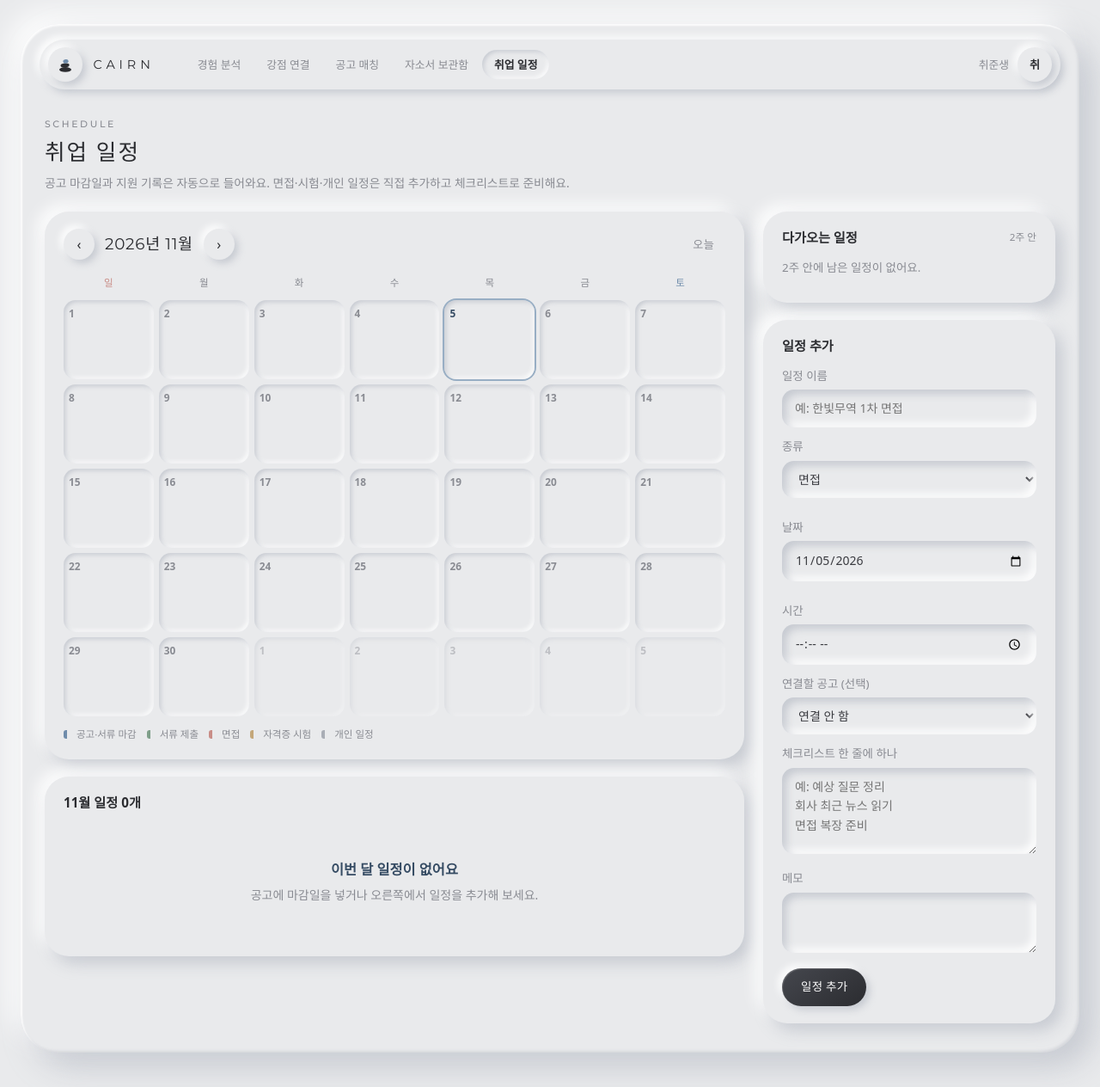
After one commit to maengminji6-create/jobprep-dashboard, a Flask app: page /schedule/ in a window 1280 px wide. The commit adds this page. Shown: the whole page at 86% size. Run offline with Flask 3, Linux system fonts and the light colour scheme; data comes from the database, SQL or seed files in the repository; data that the repository does not hold is empty; some web fonts are replaced.

Commit message:
취업 일정 탭: 공고·지원 기록 자동 반영 · 직접 일정 · 체크리스트
- app/schedule/: 월 달력 · 이번 달 일정 · 다가오는 일정(2주 + 놓친 마감)
- 공고 마감일, 지원 기록 마감일·제출일은 자동 반영(저장 안 함), 마감 임박 강조
- 면접·서류 제출·시험·개인 일정 직접 추가, 체크리스트(고쳐도 체크 유지), 완료 표시
- 공고에서 '준비 체크리스트 만들기' → 기본 할 일이 담긴 서류 제출 일정(자동 마감 대신 보임)
- 마이그레이션 053017c22be4(schedule_event), 데이터 분리 테스트 추가, CLAUDE.md 화면 목록 갱신

Co-Authored-By: Claude Opus 5.5 <noreply@anthropic.com>

```diff
--- a/app/__init__.py
+++ b/app/__init__.py
@@ -16,6 +16,7 @@ NAV_ITEMS = [
     ("strengths.index", "강점 연결", "✦", "strengths"),
     ("experiences.posting", "공고 매칭", "◎", "posting"),
     ("applications.index", "자소서 보관함", "▤", "applications"),
+    ("schedule.index", "취업 일정", "▦", "schedule"),
 ]
 
 
@@ -26,6 +27,8 @@ def _nav_key(endpoint: str) -> str:
         return "strengths"
     if endpoint.startswith("applications."):
         return "applications"
+    if endpoint.startswith("schedule."):
+        return "schedule"
     if endpoint.startswith("auth."):
         return ""  # 내 공간: 메뉴에 없음
     return "experiences"
@@ -52,9 +55,10 @@ def create_app(config_name: str | None = None) -> Flask:
     from .auth import bp as auth_bp
     from .experiences import bp as experiences_bp
     from .applications import bp as applications_bp
+    from .schedule import bp as schedule_bp
     from .strengths import bp as strengths_bp
 
-    for bp in (auth_bp, experiences_bp, strengths_bp, applications_bp):
+    for bp in (auth_bp, experiences_bp, strengths_bp, applications_bp, schedule_bp):
         app.register_blueprint(bp)
 
     @app.route("/")
--- a/app/models.py
+++ b/app/models.py
@@ -3,4 +3,5 @@ from .applications.models import ApplicationRecord, ApplicationVersion  # noqa:
 from .auth.models import User  # noqa: F401
 from .experiences.models import (Certificate, Experience, ExperienceComment, ExperienceUpload,  # noqa: F401
                                  PostingAnalysis, Snapshot, TopExclusion)
+from .schedule.models import ScheduleEvent  # noqa: F401
 from .strengths.models import StrengthProfile  # noqa: F401
--- /dev/null
+++ b/app/schedule/__init__.py
@@ -0,0 +1,5 @@
+from flask import Blueprint
+
+bp = Blueprint("schedule", __name__, url_prefix="/schedule")
+
+from . import routes  # noqa: E402,F401
--- /dev/null
+++ b/app/schedule/routes.py
@@ -0,0 +1,137 @@
+import json
+from datetime import date
+
+from flask import flash, redirect, render_template, request, url_for
+from flask_login import login_required
+
+from ..core.job_status import parse_date
+from ..core.scoping import create_owned, get_owned_or_404, owned
+from ..experiences.models import PostingAnalysis
+from ..extensions import db
+from . import bp
+from .models import DEFAULT_CHECKLIST, KINDS, ScheduleEvent
+from .services import collect_events, month_grid, month_range, read_checklist, upcoming
+
+
+def _month() -> tuple[int, int]:
+    """?m=2026-11 → (2026, 11). 없거나 틀리면 이번 달."""
+    try:
+        y, m = (int(x) for x in (request.args.get("m") or "").split("-"))
+        if 2000 <= y <= 2100 and 1 <= m <= 12:
+            return y, m
+    except ValueError:
+        pass
+    today = date.today()
+    return today.year, today.month
+
+
+def _back(ev=None):
+    m = request.form.get("m") or (f"{ev.date.year}-{ev.date.month:02d}" if ev else "")
+    return redirect(url_for("schedule.index", m=m or None))
+
+
+@bp.route("/")
+@login_required
+def index():
+    year, month = _month()
+    start, end = month_range(year, month)
+    events = collect_events(start, end)
+    prev_m = f"{year - 1}-12" if month == 1 else f"{year}-{month - 1:02d}"
+    next_m = f"{year + 1}-01" if month == 12 else f"{year}-{month + 1:02d}"
+    postings = owned(PostingAnalysis).filter(PostingAnalysis.is_saved.is_(True)).order_by(PostingAnalysis.saved_at.desc()).all()
+    edit = get_owned_or_404(ScheduleEvent, request.args.get("edit", type=int)) if request.args.get("edit") else None
+    month_events = [e for e in events if e["date"].year == year and e["date"].month == month]
+    return render_template("schedule/index.html", weeks=month_grid(year, month, events), year=year, month=month,
+                           month_events=month_events,
+                           prev_m=prev_m, next_m=next_m, this_m=f"{year}-{month:02d}", upcoming=upcoming(),
+                           kinds=KINDS, postings=postings, edit=edit, today=date.today())
+
+
+def _fill(ev: ScheduleEvent) -> str | None:
+    """폼 → 일정. 문제가 있으면 안내 문구를 돌려줌."""
+    title = (request.form.get("title") or "").strip()[:200]
+    day = parse_date(request.form.get("date"))
+    if not title or not day:
+        return "일정 이름과 날짜를 넣어 주세요."
+    kind = request.form.get("kind")
+    pid = request.form.get("posting_id", type=int)
+    ev.title, ev.date = title, day
+    ev.kind = kind if kind in KINDS else "개인 일정"
+    ev.time = (request.form.get("time") or "").strip()[:10]
+    ev.memo = (request.form.get("memo") or "").strip()[:2000]
+    ev.posting_id = get_owned_or_404(PostingAnalysis, pid).id if pid else None
+    ev.checklist_json = json.dumps(read_checklist(request.form.get("checklist", ""), ev.checklist), ensure_ascii=False)
+    return None
+
+
+@bp.route("/new", methods=["POST"])
+@login_required
+def new():
+    ev = ScheduleEvent(title="", date=date.today())
+    error = _fill(ev)
+    if error:
+        flash(error, "error")
+        return _back()
+    created = create_owned(ScheduleEvent, title=ev.title, date=ev.date, kind=ev.kind, time=ev.time, memo=ev.memo,
+                           posting_id=ev.posting_id, checklist_json=ev.checklist_json)
+    db.session.commit()
+    flash(f"'{created.title}' 일정을 추가했어요.", "success")
+    return _back(created)
+
+
+@bp.route("/<int:ev_id>/edit", methods=["POST"])
+@login_required
+def edit(ev_id):
+    ev = get_owned_or_404(ScheduleEvent, ev_id)
+    error = _fill(ev)
+    if error:
+        flash(error, "error")
+        return redirect(url_for("schedule.index", edit=ev.id))
+    db.session.commit()
+    flash("일정을 고쳤어요.", "success")
+    return _back(ev)
+
+
+@bp.route("/<int:ev_id>/check", methods=["POST"])
+@login_required
+def check(ev_id):
+    """체크리스트 한 항목 끝냄/되돌림 · 일정 전체 끝냄."""
+    ev = get_owned_or_404(ScheduleEvent, ev_id)
+    if request.form.get("all") == "1":
+        ev.done = not ev.done
+    else:
+        items = ev.checklist
+        i = request.form.get("i", type=int)
+        if i is not None and 0 <= i < len(items):
+            items[i]["done"] = not items[i].get("done")
+            ev.checklist_json = json.dumps(items, ensure_ascii=False)
+    db.session.commit()
+    return _back(ev)
+
+
+@bp.route("/<int:ev_id>/delete", methods=["POST"])
+@login_required
+def delete(ev_id):
+    ev = get_owned_or_404(ScheduleEvent, ev_id)
+    db.session.delete(ev)
+    db.session.commit()
+    flash(f"'{ev.title}' 일정을 지웠어요.", "info")
+    return _back(ev)
+
+
+@bp.route("/from-posting/<int:pa_id>", methods=["POST"])
+@login_required
+def from_posting(pa_id):
+    """공고 마감일 → 기본 체크리스트가 담긴 '서류 제출' 일정(자동 마감 일정 대신 보임)."""
+    pa = get_owned_or_404(PostingAnalysis, pa_id)
+    if not pa.deadline:
+        flash("공고에 마감일이 없어요. 공고 매칭 화면에서 마감일을 먼저 넣어 주세요.", "error")
+        return redirect(url_for("experiences.posting_detail", pa_id=pa.id))
+    ev = owned(ScheduleEvent).filter(ScheduleEvent.posting_id == pa.id, ScheduleEvent.date == pa.deadline).first()
+    if not ev:
+        ev = create_owned(ScheduleEvent, title=f"{pa.company or pa.title} 서류 제출", kind="서류 제출", date=pa.deadline,
+                          posting_id=pa.id,
+                          checklist_json=json.dumps([{"text": t, "done": False} for t in DEFAULT_CHECKLIST], ensure_ascii=False))
+        db.session.commit()
+        flash("마감일에 준비 체크리스트를 만들었어요.", "success")
+    return redirect(url_for("schedule.index", m=f"{ev.date.year}-{ev.date.month:02d}", _anchor=f"ev-{ev.id}"))
--- a/app/static/css/app.css
+++ b/app/static/css/app.css
@@ -112,7 +112,7 @@ a.round-btn:active, a:active > .round-btn { box-shadow: var(--inset-sm); }
 /* ── 폼 ─────────────────────────────────────────────────── */
 label { font-size: .84rem; color: var(--muted); display: block; margin-bottom: 5px; }
 input[type=text], input[type=email], input[type=password], input[type=url], input[type=date], input[type=search],
-input[type=number], select, textarea {
+input[type=number], input[type=time], select, textarea {
   width: 100%; border: 0; border-radius: var(--radius-sm); padding: 11px 15px; font: inherit;
   background: var(--bg); color: var(--text); box-shadow: var(--inset); transition: box-shadow .15s; }
 input[type=file] { font: inherit; font-size: .88rem; color: var(--muted); width: 100%; }
--- a/app/static/css/components.css
+++ b/app/static/css/components.css
@@ -488,3 +488,72 @@ dialog.drawer::backdrop { background: rgba(43, 44, 48, .2); backdrop-filter: blu
 .ver-list summary { cursor: pointer; }
 .ver-qa { margin: 10px 0 0; }
 .ver-qa p { font-size: .84rem; color: var(--text); margin-top: 4px; }
+
+/* ── 취업 일정: 월 달력 · 일정 목록 · 체크리스트 · 다가오는 일정 ─────────────────── */
+.sched-layout { display: grid; grid-template-columns: minmax(0, 1fr) minmax(280px, 340px); gap: 22px; align-items: start; }
+.sched-main, .sched-side { display: grid; gap: 20px; }
+.sched-side { position: sticky; top: 96px; }
+.cal-head { display: flex; align-items: center; gap: 12px; margin-bottom: 14px; }
+.cal-head h2 { margin: 0; font-family: var(--font-display); font-weight: 400; font-size: 1.15rem; letter-spacing: .04em; }
+.cal { display: grid; grid-template-columns: repeat(7, minmax(0, 1fr)); gap: 6px; }
+.cal-dow { text-align: center; font-size: .72rem; color: var(--muted); padding: 4px 0; }
+.cal-dow.sun { color: var(--coral); }
+.cal-dow.sat { color: var(--tone-500); }
+.cal-day { min-height: 92px; padding: 6px; border-radius: 14px; background: var(--bg); box-shadow: var(--inset-sm);
+  display: flex; flex-direction: column; gap: 3px; min-width: 0; }
+.cal-day.out { opacity: .45; }
+.cal-day.today { box-shadow: var(--inset-sm), 0 0 0 2px var(--tone-300); }
+.cal-n { font-size: .74rem; color: var(--muted); font-weight: 600; }
+.cal-day.today .cal-n { color: var(--tone-700); }
+.cal-ev { display: block; font-size: .68rem; line-height: 1.35; padding: 2px 6px; border-radius: 6px; color: var(--ink);
+  white-space: nowrap; overflow: hidden; text-overflow: ellipsis; border-left: 3px solid; background: rgba(255, 255, 255, .55); }
+.cal-ev:hover { color: var(--ink); background: #fff; }
+.cal-ev.done { opacity: .5; text-decoration: line-through; }
+.cal-ev.soon { background: #f6e3da; }
+.cal-more { font-size: .66rem; color: var(--muted); padding-left: 4px; }
+.k-posting { border-color: var(--tone-500) !important; }
+.k-submit { border-color: var(--sage) !important; }
+.k-interview { border-color: var(--coral) !important; }
+.k-exam { border-color: #c4a77a !important; }
+.k-personal { border-color: #a9adb5 !important; }
+.k-past { border-color: #d0d3d8 !important; }
+.cal-legend { display: flex; flex-wrap: wrap; gap: 12px; margin-top: 12px; font-size: .72rem; color: var(--muted); }
+.cal-legend i { display: inline-block; width: 10px; height: 10px; border-radius: 3px; border-left: 4px solid; margin-right: 5px; vertical-align: -1px; }
+.ev-list { list-style: none; margin: 0; padding: 0; display: grid; gap: 12px; }
+.ev-row { display: flex; gap: 14px; padding: 12px 0; border-top: 1px solid var(--border); }
+.ev-row:first-child { border-top: 0; padding-top: 0; }
+.ev-row.done .ev-top b { text-decoration: line-through; color: var(--muted); }
+.ev-date { width: 42px; flex-shrink: 0; text-align: center; line-height: 1.1; }
+.ev-date b { display: block; font-family: var(--font-display); font-weight: 400; font-size: 1.3rem; color: var(--ink); }
+.ev-date small { font-size: .7rem; color: var(--muted); }
+.ev-body { flex: 1; min-width: 0; }
+.ev-top { display: flex; align-items: center; gap: 8px; flex-wrap: wrap; font-size: .9rem; }
+.ev-kind { font-size: .68rem; font-weight: 700; padding: 2px 8px; border-radius: 6px; border-left: 3px solid; background: var(--bg);
+  box-shadow: var(--inset-sm); color: var(--text); }
+.ev-memo { font-size: .8rem; color: var(--muted); margin: 4px 0 0; }
+.checklist { list-style: none; margin: 8px 0 0; padding: 0; display: grid; gap: 4px; }
+.checklist form { margin: 0; }
+.check { border: 0; background: none; font: inherit; font-size: .84rem; color: var(--text); cursor: pointer; padding: 2px 0;
+  text-align: left; display: flex; gap: 8px; align-items: center; }
+.check::before { content: ""; width: 15px; height: 15px; border-radius: 5px; box-shadow: var(--inset-sm); background: var(--bg); flex-shrink: 0; }
+.check.on { color: var(--muted); text-decoration: line-through; }
+.check.on::before { background: var(--sage); box-shadow: none; content: "✓"; color: #fff; font-size: .7rem; display: grid; place-items: center; }
+.ev-progress { font-size: .74rem; margin: 4px 0 0; }
+.ev-actions { display: flex; flex-wrap: wrap; gap: 4px; margin-top: 6px; }
+.ev-actions form { margin: 0; }
+.up-list { list-style: none; margin: 0; padding: 0; display: grid; gap: 8px; }
+.up-list a { display: flex; gap: 10px; align-items: center; color: var(--text); padding: 8px 10px; border-radius: 14px; }
+.up-list a:hover { background: rgba(255, 255, 255, .5); color: var(--ink); }
+.up-list li.soon a { background: #f6efe9; }
+.up-list span { display: grid; min-width: 0; }
+.up-list b { font-size: .86rem; font-weight: 600; white-space: nowrap; overflow: hidden; text-overflow: ellipsis; }
+.up-list small { font-size: .72rem; color: var(--muted); }
+@media (max-width: 1000px) {
+  .sched-layout { grid-template-columns: 1fr; }
+  .sched-side { position: static; }
+}
+@media (max-width: 640px) {
+  .cal { gap: 3px; }
+  .cal-day { min-height: 56px; padding: 4px; }
+  .cal-ev { font-size: 0; height: 6px; padding: 0; border-left-width: 0; border-radius: 3px; background: currentColor; }
+}
--- a/app/templates/experiences/posting.html
+++ b/app/templates/experiences/posting.html
@@ -237,6 +237,10 @@
           <button class="btn ghost sm" type="submit">저장</button></label>
         {{ dday(analysis) }}
       </form>
+      {% if analysis.deadline %}
+      <form method="post" action="{{ url_for('schedule.from_posting', pa_id=analysis.id) }}" style="margin-top:8px">{{ csrf() }}
+        <button class="btn ghost sm" type="submit">▦ 일정에 준비 체크리스트 만들기</button></form>
+      {% endif %}
       {% if r.extract_warnings %}
       <details class="check-box" style="margin-top:12px"><summary><b>원문 확인 필요 {{ r.extract_warnings|length }}</b> · 읽기가 불완전하면 매칭도 부정확해요</summary>
         <ul>{% for w in r.extract_warnings %}<li>{{ w }}</li>{% endfor %}</ul>
--- /dev/null
+++ b/app/templates/schedule/index.html
@@ -0,0 +1,126 @@
+{% extends "base.html" %}
+{% from "components/macros.html" import csrf, empty %}
+{% block title %}취업 일정{% endblock %}
+
+{% macro dday(e) %}{% set left = e.d_day %}<span class="dday {{ e.urgency }}">{{ '지남' if left < 0 else ('오늘' if left == 0 else 'D-' ~ left) }}</span>{% endmacro %}
+{% macro ev_link(e) %}{% if e.source == 'posting' %}{{ url_for('experiences.posting_detail', pa_id=e.id) }}{% elif e.source == 'application' %}{{ url_for('applications.detail', rec_id=e.id) }}{% else %}#ev-{{ e.id }}{% endif %}{% endmacro %}
+{% set KIND_CLASS = {'공고 마감': 'k-posting', '서류 마감': 'k-posting', '서류 제출': 'k-submit', '면접': 'k-interview',
+                     '자격증 시험': 'k-exam', '개인 일정': 'k-personal', '기타': 'k-personal', '제출 완료': 'k-past'} %}
+
+{% block content %}
+<div class="page-head">
+  <div><span class="eyebrow">Schedule</span><h1>취업 일정</h1>
+    <p>공고 마감일과 지원 기록은 자동으로 들어와요. 면접·시험·개인 일정은 직접 추가하고 체크리스트로 준비해요.</p></div>
+</div>
+
+<div class="sched-layout">
+  <div class="sched-main">
+    <section class="card cal-card">
+      <div class="cal-head">
+        <a class="round-btn sm" href="{{ url_for('schedule.index', m=prev_m) }}" aria-label="이전 달">‹</a>
+        <h2>{{ year }}년 {{ month }}월</h2>
+        <a class="round-btn sm" href="{{ url_for('schedule.index', m=next_m) }}" aria-label="다음 달">›</a>
+        <a class="btn ghost sm" href="{{ url_for('schedule.index') }}" style="margin-left:auto">오늘</a>
+      </div>
+      <div class="cal" role="grid" aria-label="{{ year }}년 {{ month }}월 달력">
+        {% for d in ['일', '월', '화', '수', '목', '금', '토'] %}<div class="cal-dow {{ 'sun' if loop.first }}{{ 'sat' if loop.last }}">{{ d }}</div>{% endfor %}
+        {% for week in weeks %}{% for day in week %}
+        <div class="cal-day {{ 'out' if not day.in_month }} {{ 'today' if day.today }}" role="gridcell">
+          <span class="cal-n">{{ day.date.day }}</span>
+          {% for e in day.events[:3] %}
+          <a class="cal-ev {{ KIND_CLASS.get(e.kind, 'k-personal') }} {{ 'done' if e.done }} {{ e.urgency }}" href="{{ ev_link(e) }}"
+             title="{{ e.kind }} · {{ e.title }}{% if e.time %} · {{ e.time }}{% endif %}">{% if e.time %}{{ e.time }} {% endif %}{{ e.title }}</a>
+          {% endfor %}
+          {% if day.events|length > 3 %}<span class="cal-more">+{{ day.events|length - 3 }}</span>{% endif %}
+        </div>
+        {% endfor %}{% endfor %}
+      </div>
+      <div class="cal-legend">
+        {% for k, c in [('공고·서류 마감', 'k-posting'), ('서류 제출', 'k-submit'), ('면접', 'k-interview'), ('자격증 시험', 'k-exam'), ('개인 일정', 'k-personal')] %}
+        <span><i class="{{ c }}"></i>{{ k }}</span>{% endfor %}
+      </div>
+    </section>
+
+    <section class="card">
+      <div class="card-head"><h3>{{ month }}월 일정 {{ month_events|length }}개</h3></div>
+      {% if month_events %}
+      <ul class="ev-list">
+        {% for e in month_events %}
+        <li class="ev-row {{ 'done' if e.done }}" {% if e.source == 'event' %}id="ev-{{ e.id }}"{% endif %}>
+          <div class="ev-date"><b>{{ e.date.day }}</b><small>{{ ['월', '화', '수', '목', '금', '토', '일'][e.date.weekday()] }}</small></div>
+          <div class="ev-body">
+            <div class="ev-top"><span class="ev-kind {{ KIND_CLASS.get(e.kind, 'k-personal') }}">{{ e.kind }}</span>
+              <b>{{ e.title }}</b>{% if e.time %}<span class="muted"> · {{ e.time }}</span>{% endif %}
+              {% if e.status %}<span class="badge">{{ e.status }}</span>{% endif %}
+              {% if not e.done %}{{ dday(e) }}{% endif %}</div>
+            {% if e.memo %}<p class="ev-memo">{{ e.memo }}</p>{% endif %}
+            {% if e.source == 'event' %}
+              {% if e.checklist %}
+              <ul class="checklist">
+                {% for c in e.checklist %}
+                <li><form method="post" action="{{ url_for('schedule.check', ev_id=e.id) }}">{{ csrf() }}<input type="hidden" name="i" value="{{ loop.index0 }}"><input type="hidden" name="m" value="{{ this_m }}">
+                  <button type="submit" class="check {{ 'on' if c.done }}" aria-pressed="{{ 'true' if c.done else 'false' }}">{{ c.text }}</button></form></li>
+                {% endfor %}
+              </ul>
+              <p class="muted ev-progress">{{ e.checked }}/{{ e.checklist|length }} 완료</p>
+              {% endif %}
+              <div class="ev-actions">
+                <form method="post" action="{{ url_for('schedule.check', ev_id=e.id) }}">{{ csrf() }}<input type="hidden" name="all" value="1"><input type="hidden" name="m" value="{{ this_m }}">
+                  <button class="btn ghost sm" type="submit">{{ '완료 취소' if e.done else '✓ 끝냄' }}</button></form>
+                <a class="btn ghost sm" href="{{ url_for('schedule.index', m=this_m, edit=e.id) }}#form">수정</a>
+                <form method="post" action="{{ url_for('schedule.delete', ev_id=e.id) }}" onsubmit="return confirm('이 일정을 지울까요?')">{{ csrf() }}<input type="hidden" name="m" value="{{ this_m }}">
+                  <button class="btn ghost sm" type="submit">삭제</button></form>
+                {% if e.posting_id %}<a class="btn ghost sm" href="{{ url_for('experiences.posting_detail', pa_id=e.posting_id) }}">공고 보기 →</a>{% endif %}
+              </div>
+            {% elif e.source == 'posting' %}
+              <div class="ev-actions">
+                <form method="post" action="{{ url_for('schedule.from_posting', pa_id=e.id) }}">{{ csrf() }}
+                  <button class="btn ghost sm" type="submit">＋ 준비 체크리스트 만들기</button></form>
+                <a class="btn ghost sm" href="{{ ev_link(e) }}">공고 보기 →</a>
+              </div>
+            {% else %}
+              <div class="ev-actions"><a class="btn ghost sm" href="{{ ev_link(e) }}">지원 기록 보기 →</a></div>
+            {% endif %}
+          </div>
+        </li>
+        {% endfor %}
+      </ul>
+      {% else %}{{ empty('이번 달 일정이 없어요', '공고에 마감일을 넣거나 오른쪽에서 일정을 추가해 보세요.') }}{% endif %}
+    </section>
+  </div>
+
+  <aside class="sched-side">
+    <section class="card">
+      <div class="card-head"><h3>다가오는 일정</h3><small>2주 안</small></div>
+      {% if upcoming %}
+      <ul class="up-list">
+        {% for e in upcoming %}
+        <li class="{{ e.urgency }}"><a href="{{ ev_link(e) if e.source != 'event' else url_for('schedule.index', m=e.date.strftime('%Y-%m')) ~ '#ev-' ~ e.id }}">
+          {{ dday(e) }}<span><b>{{ e.title }}</b><small>{{ e.date.strftime('%m.%d') }} · {{ e.kind }}{% if e.checklist %} · {{ e.checked }}/{{ e.checklist|length }}{% endif %}</small></span></a></li>
+        {% endfor %}
+      </ul>
+      {% else %}<p class="muted" style="font-size:.84rem">2주 안에 남은 일정이 없어요.</p>{% endif %}
+    </section>
+
+    <section class="card" id="form">
+      <div class="card-head"><h3>{{ '일정 수정' if edit else '일정 추가' }}</h3>{% if edit %}<a class="btn ghost sm" href="{{ url_for('schedule.index', m=this_m) }}">취소</a>{% endif %}</div>
+      <form method="post" action="{{ url_for('schedule.edit', ev_id=edit.id) if edit else url_for('schedule.new') }}">
+        {{ csrf() }}<input type="hidden" name="m" value="{{ this_m }}">
+        <div class="field"><label for="ev-title">일정 이름</label><input id="ev-title" type="text" name="title" required value="{{ edit.title if edit else '' }}" placeholder="예: 한빛무역 1차 면접"></div>
+        <div class="row">
+          <div class="field"><label for="ev-kind">종류</label><select id="ev-kind" name="kind">{% for k in kinds %}<option {{ 'selected' if edit and edit.kind == k }}>{{ k }}</option>{% endfor %}</select></div>
+          <div class="field"><label for="ev-date">날짜</label><input id="ev-date" type="date" name="date" required value="{{ edit.date.isoformat() if edit else today.isoformat() }}"></div>
+          <div class="field"><label for="ev-time">시간</label><input id="ev-time" type="time" name="time" value="{{ edit.time if edit else '' }}"></div>
+        </div>
+        <div class="field"><label for="ev-posting">연결할 공고 <span class="muted">(선택)</span></label>
+          <select id="ev-posting" name="posting_id"><option value="">연결 안 함</option>
+            {% for p in postings %}<option value="{{ p.id }}" {{ 'selected' if edit and edit.posting_id == p.id }}>{{ p.company or p.title[:30] }}{% if p.deadline %} · 마감 {{ p.deadline.strftime('%m.%d') }}{% endif %}</option>{% endfor %}</select></div>
+        <div class="field"><label for="ev-check">체크리스트 <span class="muted">한 줄에 하나</span></label>
+          <textarea id="ev-check" name="checklist" style="min-height:100px" placeholder="예: 예상 질문 정리&#10;회사 최근 뉴스 읽기&#10;면접 복장 준비">{% if edit %}{% for c in edit.checklist %}{{ c.text }}{% if not loop.last %}&#10;{% endif %}{% endfor %}{% endif %}</textarea></div>
+        <div class="field"><label for="ev-memo">메모</label><textarea id="ev-memo" name="memo" style="min-height:70px">{{ edit.memo if edit else '' }}</textarea></div>
+        <button class="btn" type="submit">{{ '고친 내용 저장' if edit else '일정 추가' }}</button>
+      </form>
+    </section>
+  </aside>
+</div>
+{% endblock %}
```
Also changed, not shown: CLAUDE.md (+1 -1 lines), app/core/job_status.py (+10 -0 lines), app/experiences/routes.py (+2 -8 lines), app/schedule/models.py (added, +30 -0 lines), app/schedule/services.py (added, +89 -0 lines), migrations/versions/053017c22be4_schedule_events.py (added, +52 -0 lines), tests/test_data_isolation.py (+22 -0 lines), tests/test_schedule.py (added, +98 -0 lines), README.md.
